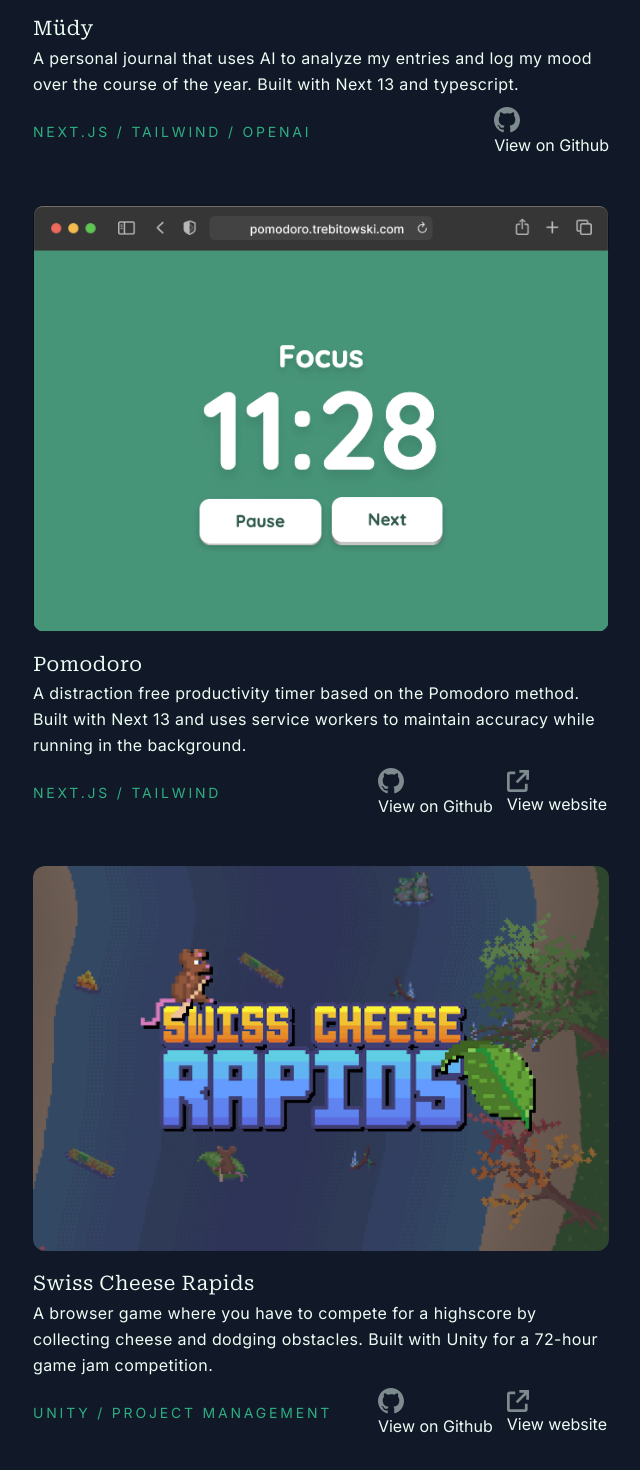
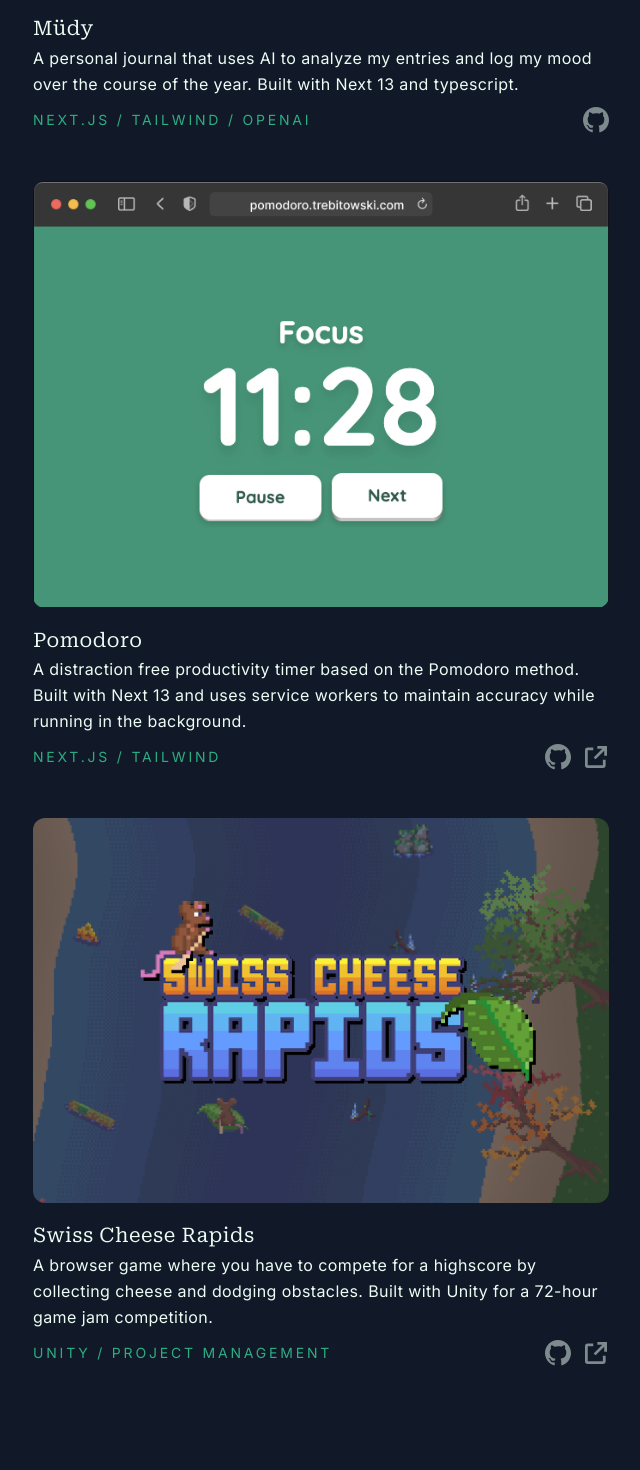
Before and after one commit to trebitowski/portfolio, a Next.js app: page / in a window 1280 px wide. Shown: the part 980-2450 px from the top of the page, without its empty margins (319-959 px from the left). Built offline with nearby package versions, Linux system fonts and the light colour scheme.

Commit message:
fix typo in style className

```diff
--- a/app/page.tsx
+++ b/app/page.tsx
@@ -145,7 +145,7 @@
                   aria-hidden="true"
                   className="w-[26px] text-emerald-50 opacity-50 group-hover:opacity-100 transition duration-300 ease-out"
                 />
-                <span className="sr-only>">View on Github</span>
+                <span className="sr-only">View on Github</span>
               </a>
             </div>
           </div>
@@ -181,7 +181,7 @@
                   aria-hidden="true"
                   className="w-[26px] text-emerald-50 opacity-50 group-hover:opacity-100 transition duration-300 ease-out"
                 />
-                <span className="sr-only>">View on Github</span>
+                <span className="sr-only">View on Github</span>
               </a>
               <a
                 className="group focus:outline-none focus-visible:outline-none focus-visible:ring-2 focus-visible:ring-emerald-300/70 p-0.5"
@@ -193,7 +193,7 @@
                   aria-hidden="true"
                   className="w-[22px] text-emerald-50 opacity-50 group-hover:opacity-100 transition duration-300 ease-out"
                 />
-                <span className="sr-only>">View website</span>
+                <span className="sr-only">View website</span>
               </a>
             </div>
           </div>
@@ -229,7 +229,7 @@
                   aria-hidden="true"
                   className="w-[26px] text-emerald-50 opacity-50 group-hover:opacity-100 transition duration-300 ease-out"
                 />
-                <span className="sr-only>">View on Github</span>
+                <span className="sr-only">View on Github</span>
               </a>
               <a
                 className="group focus:outline-none focus-visible:outline-none focus-visible:ring-2 focus-visible:ring-emerald-300/70 p-0.5"
@@ -241,7 +241,7 @@
                   aria-hidden="true"
                   className="w-[22px] text-emerald-50 opacity-50 group-hover:opacity-100 transition duration-300 ease-out"
                 />
-                <span className="sr-only>">View website</span>
+                <span className="sr-only">View website</span>
               </a>
             </div>
           </div>
```
